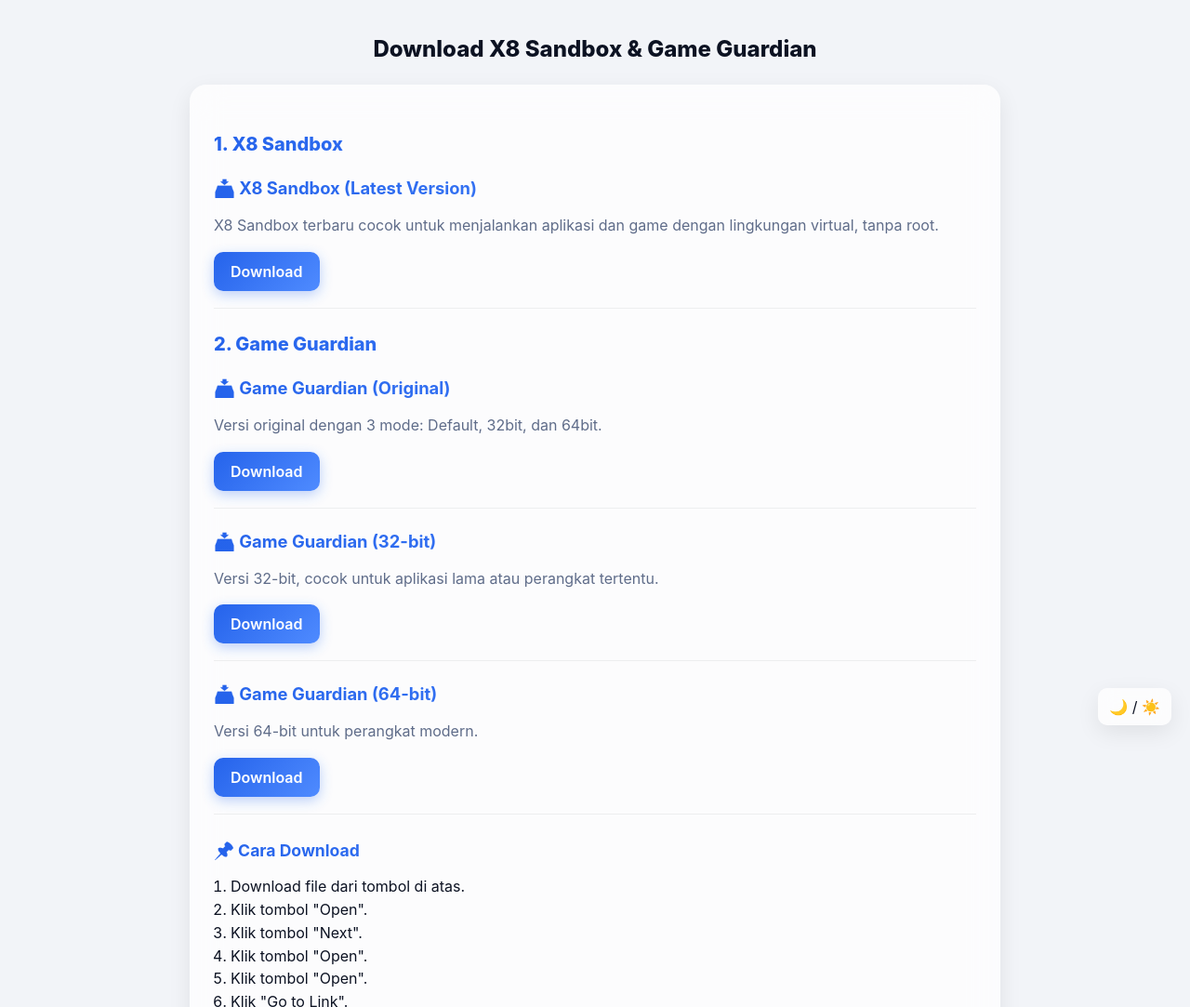
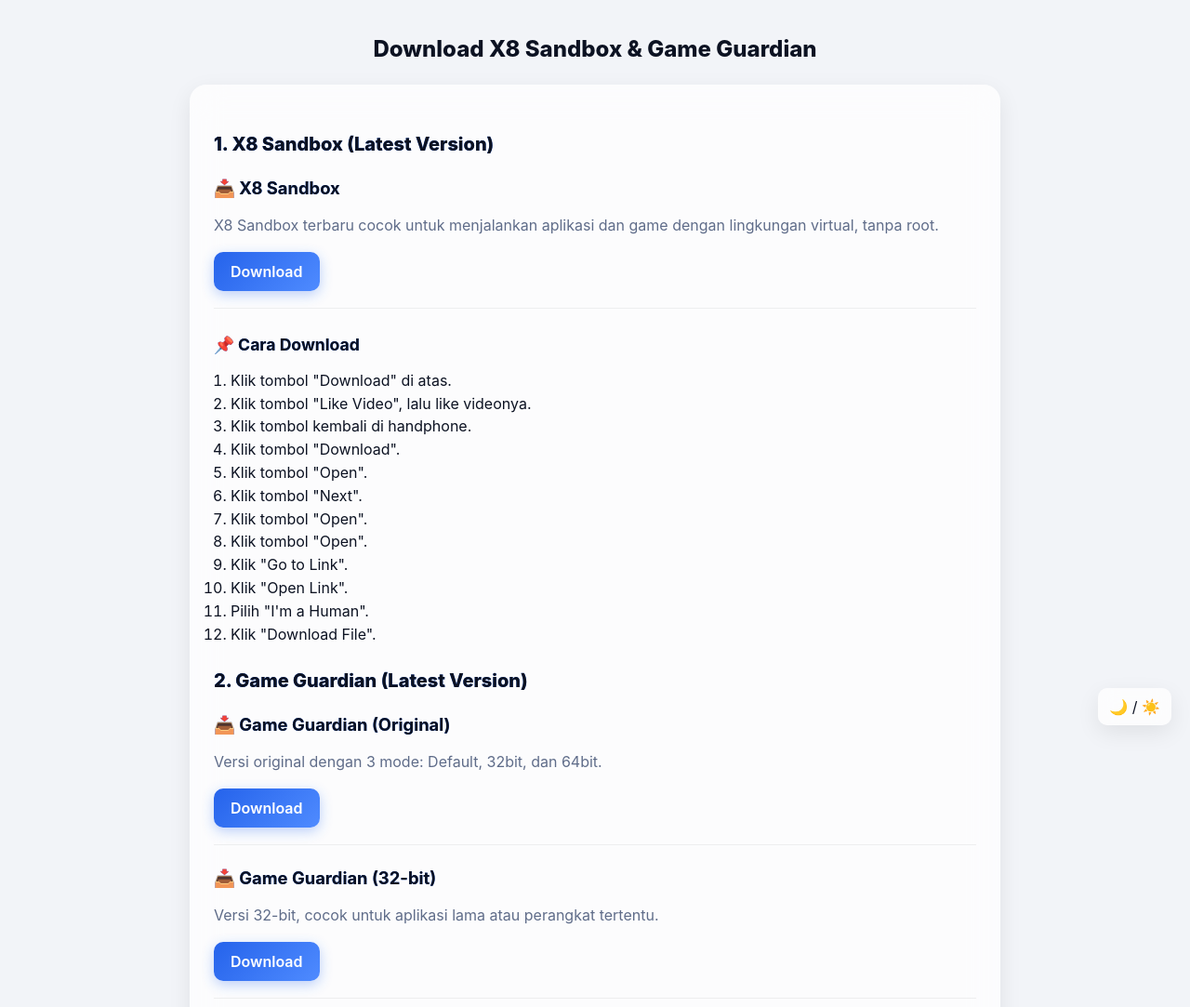
Before and after one commit to zona-download/venemu, a plain HTML site: page file0xs1/index.html in a window 1280 px wide. Shown: the top 1083 px of the page at 93% size. Drawn offline with Linux system fonts and the light colour scheme.

Commit message:
Update index.html

```diff
--- a/file0xs1/index.html
+++ b/file0xs1/index.html
@@ -53,7 +53,6 @@
       margin:0 0 6px 0;
       background:linear-gradient(90deg,var(--accent),var(--accent2));
       -webkit-background-clip:text;
-      -webkit-text-fill-color:transparent;
     }
 
     h1 {
@@ -70,7 +69,6 @@
       font-weight:800;
       background:linear-gradient(90deg,var(--accent),var(--accent2));
       -webkit-background-clip:text;
-      -webkit-text-fill-color:transparent;
     }
 
     .info { color:var(--muted); line-height:1.55; }
@@ -106,7 +104,6 @@
       font-size:1.1rem;
       background:linear-gradient(90deg,var(--accent),var(--accent2));
       -webkit-background-clip:text;
-      -webkit-text-fill-color:transparent;
     }
 
     ol {
@@ -145,21 +142,38 @@
     <section class="card">
 
       <!-- ========== KATEGORI 1 ========== -->
-      <div class="category-title">1. X8 Sandbox</div>
+      <div class="category-title">1. X8 Sandbox (Latest Version)</div>
 
       <!-- X8 Sandbox Item -->
       <div class="download-item">
-        <h2>📥 X8 Sandbox (Latest Version)</h2>
+        <h2>📥 X8 Sandbox</h2>
         <p class="info">X8 Sandbox terbaru cocok untuk menjalankan aplikasi dan game dengan lingkungan virtual, tanpa root.</p>
 
         <div class="buttons">
-          <a class="btn" href="https://sfl.gl/tAYWbt">Download</a>
+          <a class="btn" href="https://sfl.gl/VbnDYa">Download</a>
         </div>
       </div>
 
 
+      <!-- Cara Download -->
+      <div class="section-title">📌 Cara Download</div>
+      <ol>
+        <li>Klik tombol "Download" di atas.</li>
+        <li>Klik tombol "Like Video", lalu like videonya.</li>
+        <li>Klik tombol kembali di handphone.</li>
+        <li>Klik tombol "Download".</li>
+        <li>Klik tombol "Open".</li>
+        <li>Klik tombol "Next".</li>
+        <li>Klik tombol "Open".</li>
+        <li>Klik tombol "Open".</li>
+        <li>Klik "Go to Link".</li>
+        <li>Klik "Open Link".</li>
+        <li>Pilih "I'm a Human".</li>
+        <li>Klik "Download File".</li>
+      </ol>
+
       <!-- ========== KATEGORI 2 ========== -->
-      <div class="category-title">2. Game Guardian</div>
+      <div class="category-title">2. Game Guardian (Latest Version)</div>
 
       <!-- GG Original -->
       <div class="download-item">
@@ -195,7 +209,7 @@
       <!-- Cara Download -->
       <div class="section-title">📌 Cara Download</div>
       <ol>
-        <li>Download file dari tombol di atas.</li>
+        <li>Klik salah satu tombol "Download" di atas.</li>
         <li>Klik tombol "Open".</li>
         <li>Klik tombol "Next".</li>
         <li>Klik tombol "Open".</li>
```
